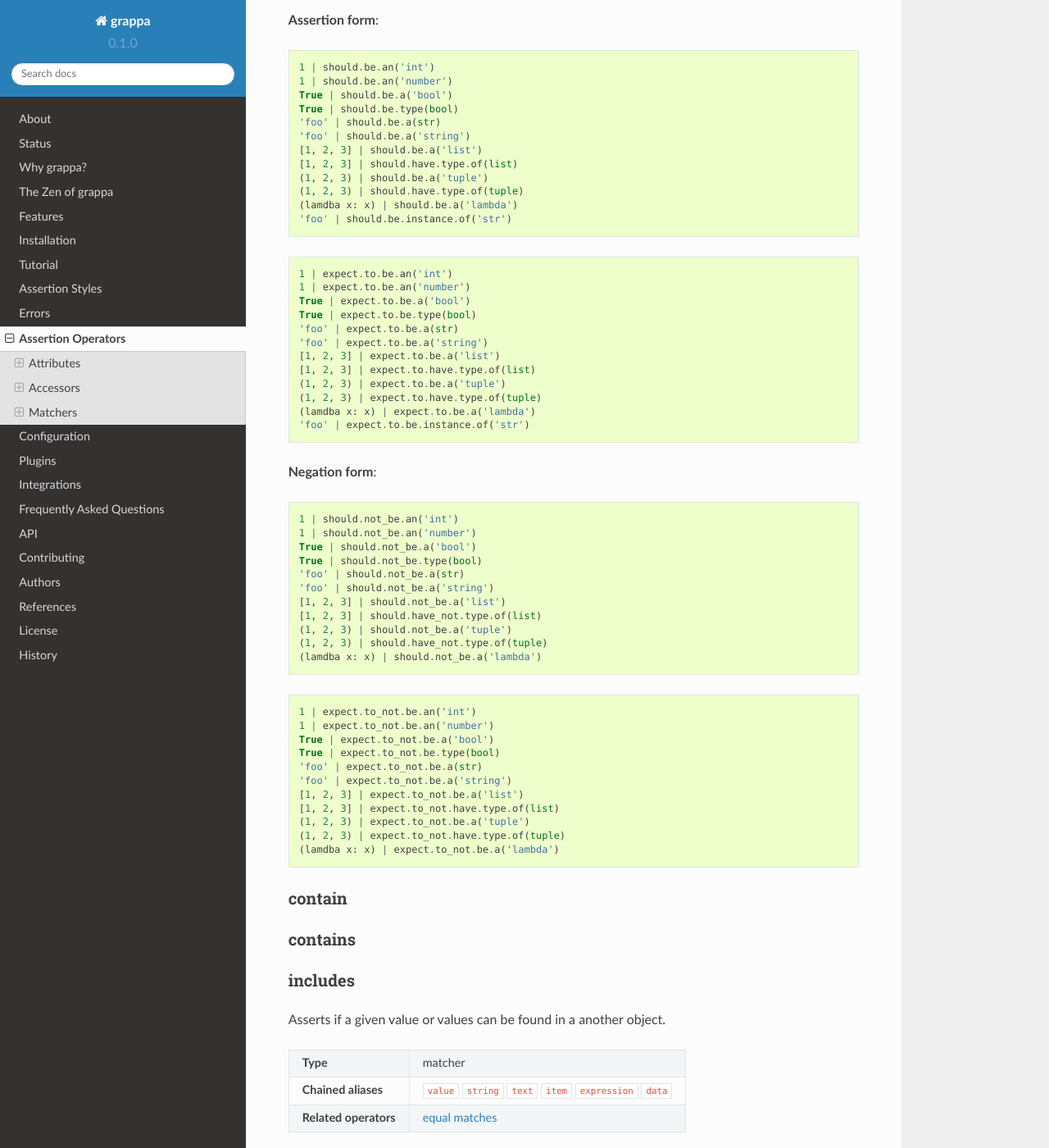
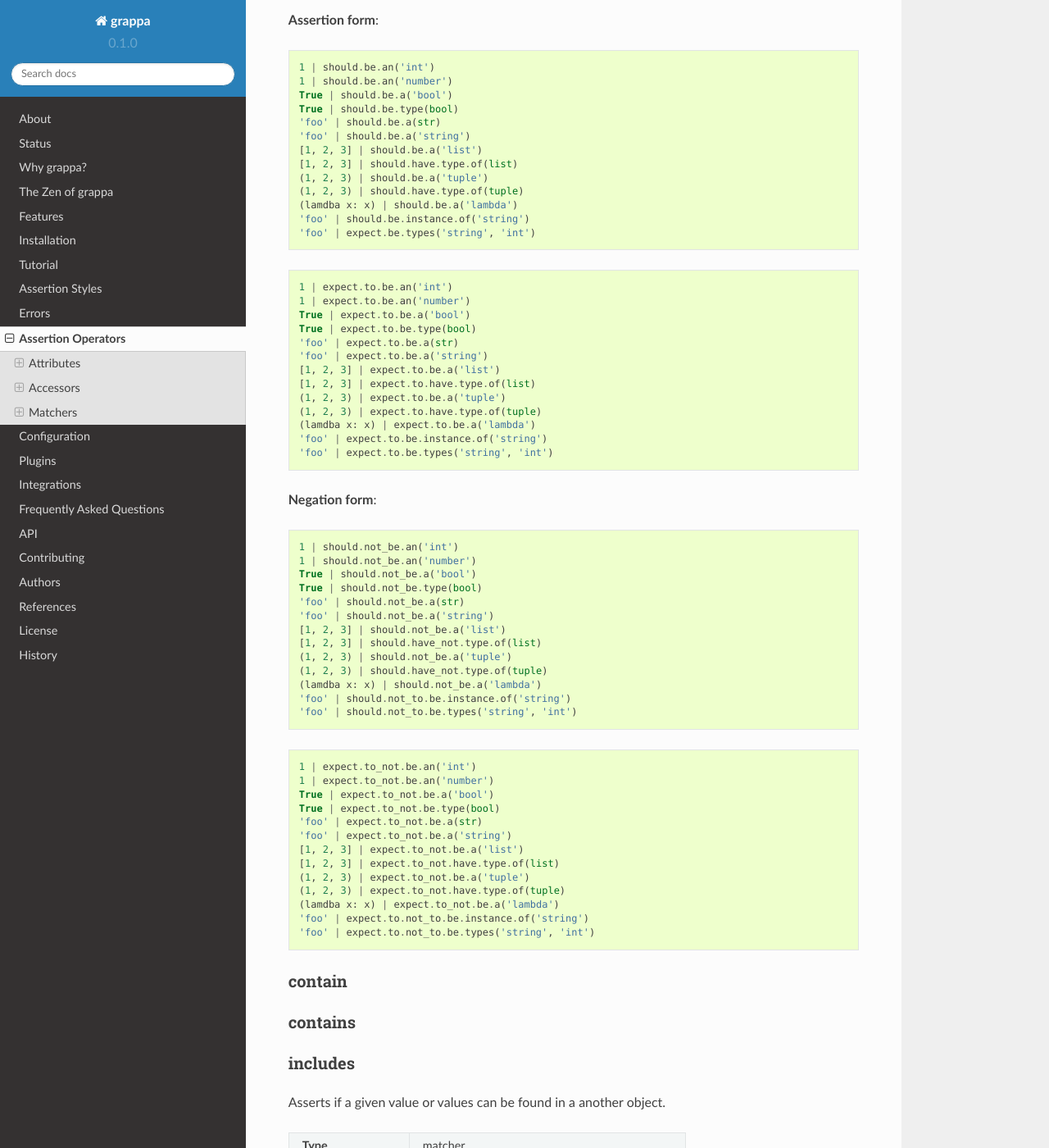
Before and after one commit to grappa-py/grappa, a Sphinx documentation site: the page built from docs/operators.rst, in a window 1280 px wide and 1400 px high, scrolled down 8529 px. Shown: the whole window at 82% size. Built offline with Sphinx 7.4.7 and the Read the Docs theme 2.0.0, drawn with Linux system fonts in a browser that asks for light colours.

Commit message:
fix(docs): update type operator examples

```diff
--- a/docs/operators.rst
+++ b/docs/operators.rst
@@ -481,7 +481,8 @@ Supported type aliases:
     (1, 2, 3) | should.be.a('tuple')
     (1, 2, 3) | should.have.type.of(tuple)
     (lamdba x: x) | should.be.a('lambda')
-    'foo' | should.be.instance.of('str')
+    'foo' | should.be.instance.of('string')
+    'foo' | expect.be.types('string', 'int')
 
 .. code-block:: python
 
@@ -496,7 +497,8 @@ Supported type aliases:
     (1, 2, 3) | expect.to.be.a('tuple')
     (1, 2, 3) | expect.to.have.type.of(tuple)
     (lamdba x: x) | expect.to.be.a('lambda')
-    'foo' | expect.to.be.instance.of('str')
+    'foo' | expect.to.be.instance.of('string')
+    'foo' | expect.to.be.types('string', 'int')
 
 **Negation form**:
 
@@ -513,6 +515,8 @@ Supported type aliases:
     (1, 2, 3) | should.not_be.a('tuple')
     (1, 2, 3) | should.have_not.type.of(tuple)
     (lamdba x: x) | should.not_be.a('lambda')
+    'foo' | should.not_to.be.instance.of('string')
+    'foo' | should.not_to.be.types('string', 'int')
 
 .. code-block:: python
 
@@ -527,6 +531,8 @@ Supported type aliases:
     (1, 2, 3) | expect.to_not.be.a('tuple')
     (1, 2, 3) | expect.to_not.have.type.of(tuple)
     (lamdba x: x) | expect.to_not.be.a('lambda')
+    'foo' | expect.to.not_to.be.instance.of('string')
+    'foo' | expect.to.not_to.be.types('string', 'int')
 
 
 contain
```
Also changed, not shown: 1 other file.
